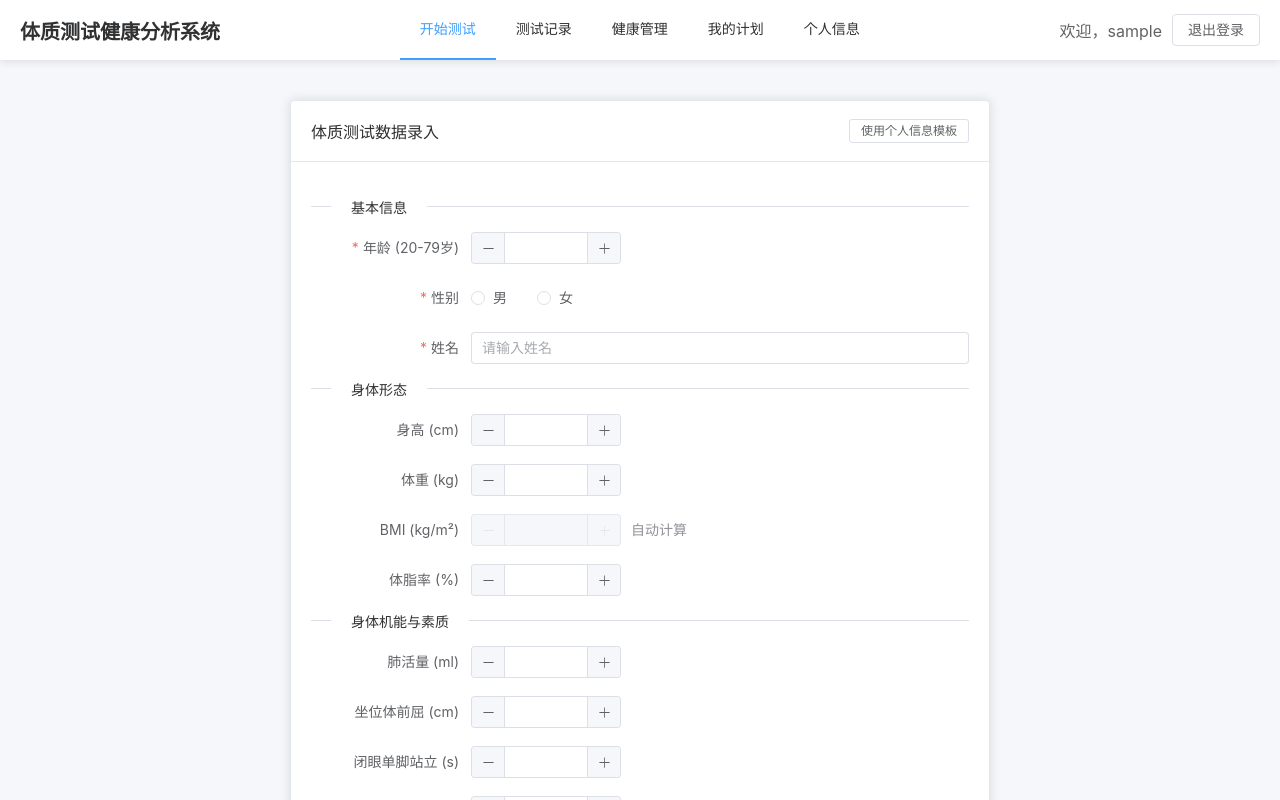
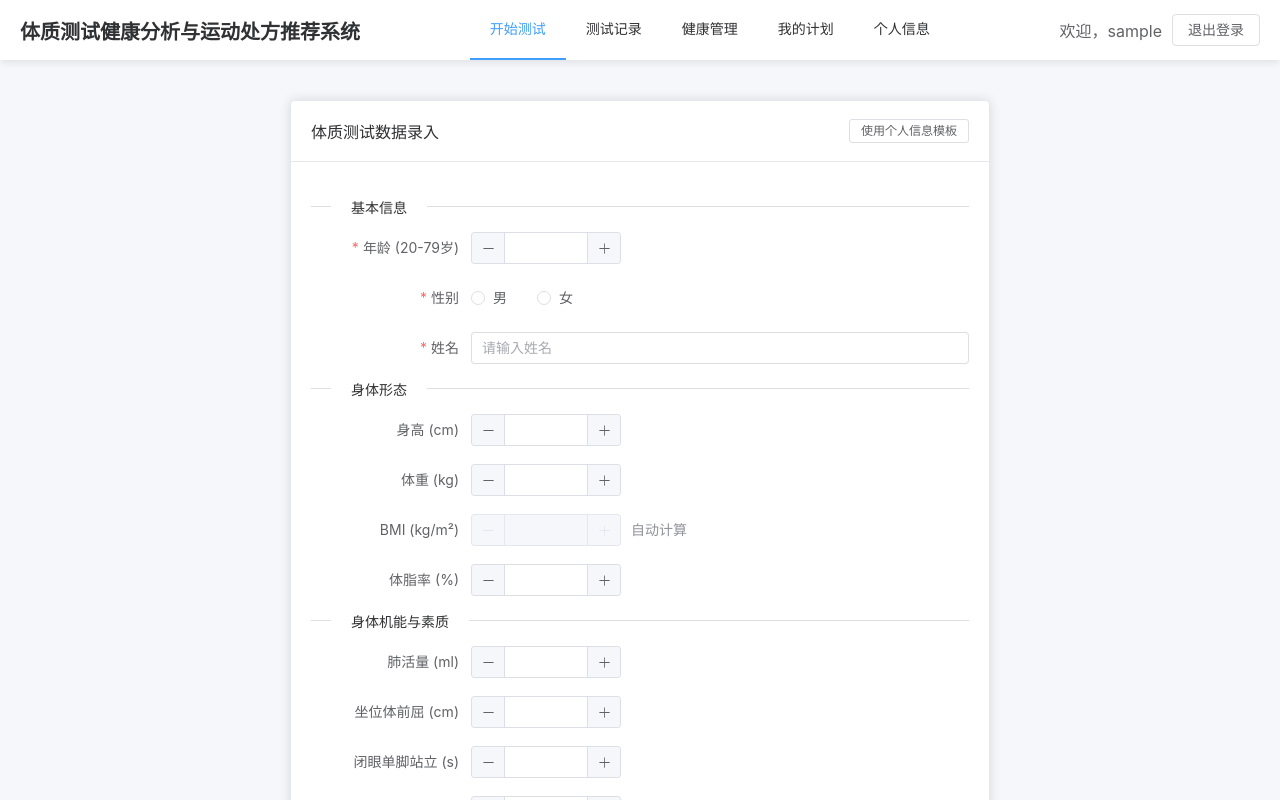
Before and after one commit to UnderHear/Health-Assessment-System, a Vue app in the folder frontend/: page / in a window 1280 px wide. Shown: the top 800 px of the page. Built offline with nearby package versions, Linux system fonts and the light colour scheme; sample sign-in values are in the browser's storage.

Commit message:
更改标题命名

```diff
--- a/frontend/src/components/NavBar.vue
+++ b/frontend/src/components/NavBar.vue
@@ -1,7 +1,7 @@
 <template>
   <el-header class="top-header">
     <div class="logo">
-      <h1>体质测试健康分析系统</h1>
+      <h1>体质测试健康分析与运动处方推荐系统</h1>
     </div>
 
     <el-menu
--- a/frontend/src/views/LoginView.vue
+++ b/frontend/src/views/LoginView.vue
@@ -2,7 +2,8 @@
   <div class="login-container">
     <div class="login-box">
       <div class="login-header">
-        <h1>体质测试健康分析与运动处方推荐系统</h1>
+        <h1>体质测试健康分析与</h1>
+        <h1>运动处方推荐系统</h1>
         <p>请登录以继续使用系统</p>
       </div>
 
```
